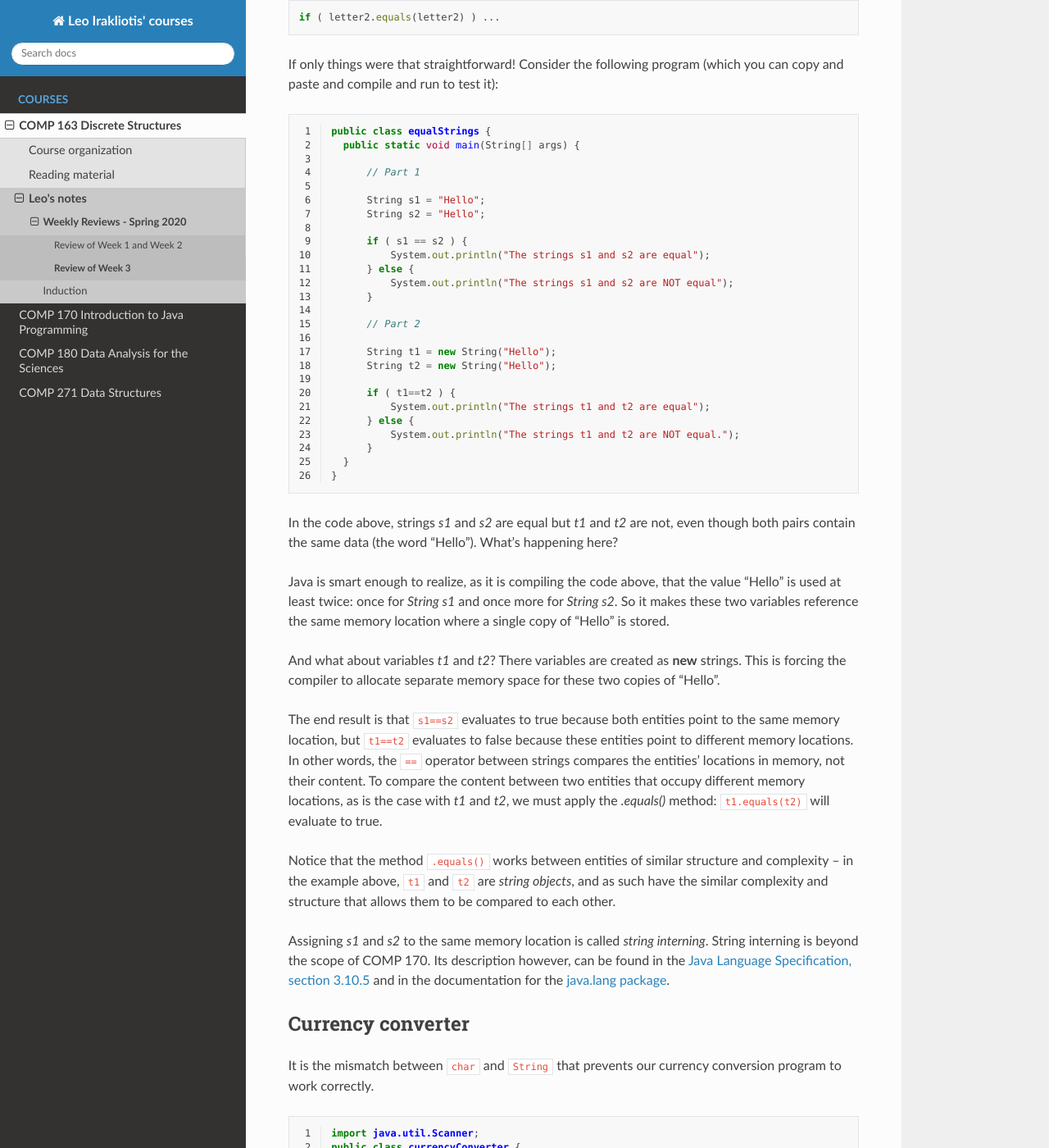
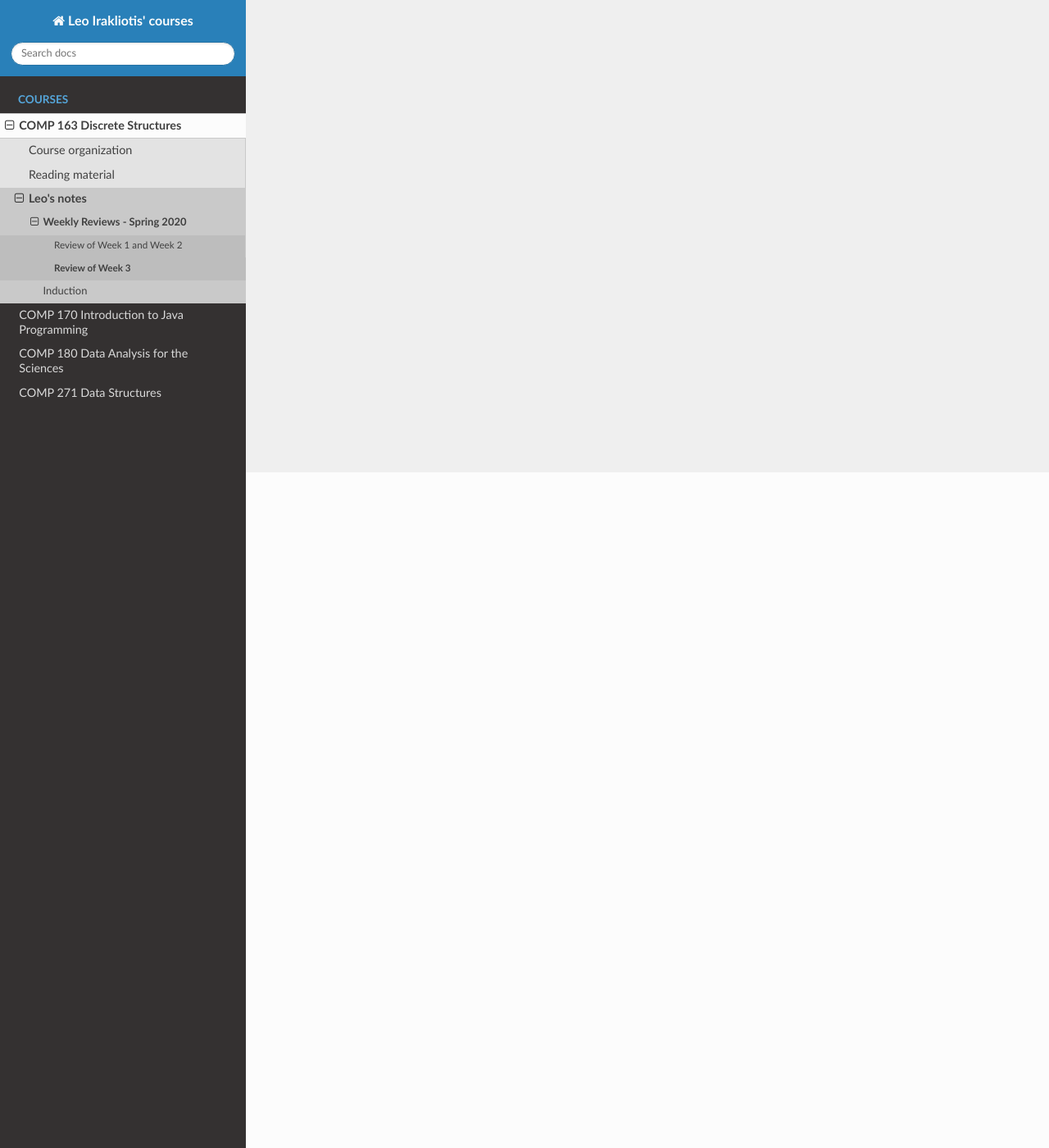
Before and after one commit to sleepyjaree/cdp, a Sphinx documentation site: the page built from source/COMP163/2020Spring/week3.rst, in a window 1280 px wide and 1400 px high, scrolled down 824 px. Shown: the whole window at 82% size. Built offline with Sphinx 7.4.7 and the Read the Docs theme 2.0.0, drawn with Linux system fonts in a browser that asks for light colours; pages that are not in the unit, such as notebooks, are missing from menus; some of the changed text lies outside the part shown.

Commit message:
final push for 31JAN2020

```diff
--- a/source/COMP163/2020Spring/week3.rst
+++ b/source/COMP163/2020Spring/week3.rst
@@ -1,113 +1,3 @@
 
 Review of Week 3
 =================
-
-In week 3 we looked at String variables and their relation to ``char`` primitive types. We also looked that the basic ``if-then-else`` control structure.
-
-A not-so-simple look into ``char`` and Strings
-----------------------------------------------
-
-One problem we saw in class has to do with the comparison between a `char` primitive and a `String` variable. Specifically, we saw that
-
-.. code-block:: java
-  :linenos:
-
-  char letter1 = 'a';
-  String letter2 = "a";
-
-results into two variables that although they *appear* to hold the same information, i.e., the letter **a,** they are two different entities. And therefore, the comparison between the two of them is not possible:
-
-.. code-block:: java
-
-  if ( letter1 == letter2 ) ...
-
-If we tried to compile a statement like the one above, we will get an error message. Because one entity is an object; the other is a primitive variable. The example we used in class is trying to compare two apples: on our left hand we have an apple. On our right hand we have a box that contains another apple. Both fruits are identical. But until we open the box, we are simply comparing an apple to a box. In this analogy, `String` is the boxed apple; `char` is the plain one. To make the entities comparable, in Java, we have to "deference" the String object, i.e., we must make it look like a primitive. This is accomplished with the `.equals()` method:
-
-.. code-block:: java
-
-  if ( letter2.equals(letter2) ) ...
-
-If only things were that straightforward! Consider the following program (which you can copy and paste and compile and run to test it):
-
-
-.. code-block:: java
-  :linenos:
-
-  public class equalStrings {
-    public static void main(String[] args) {
-
-        // Part 1
-
-        String s1 = "Hello";
-        String s2 = "Hello";
-
-        if ( s1 == s2 ) {
-            System.out.println("The strings s1 and s2 are equal");
-        } else {
-            System.out.println("The strings s1 and s2 are NOT equal");
-        }
-
-        // Part 2
-
-        String t1 = new String("Hello");
-        String t2 = new String("Hello");
-
-        if ( t1==t2 ) {
-            System.out.println("The strings t1 and t2 are equal");
-        } else {
-            System.out.println("The strings t1 and t2 are NOT equal.");
-        }
-    }
-  }
-
-In the code above, strings `s1` and `s2` are equal but `t1` and `t2` are not, even though both pairs contain the same data (the word "Hello"). What's happening here?
-
-Java is smart enough to realize, as it is compiling the code above, that the value "Hello" is used at least twice: once for `String s1` and once more for `String s2`. So it makes these two variables reference the same memory location where a single copy of "Hello" is stored.
-
-And what about variables `t1` and `t2`? There variables are created as **new** strings. This is forcing the compiler to allocate separate memory space for these two copies of "Hello".
-
-The end result is that ``s1==s2`` evaluates to true because both entities point to the same memory location, but ``t1==t2`` evaluates to false because these entities point to different memory locations. In other words, the ``==`` operator between strings compares the entities' locations in memory, not their content. To compare the content between two entities that occupy different memory locations, as is the case with `t1` and `t2`, we must apply the `.equals()` method: ``t1.equals(t2)`` will evaluate to true.
-
-Notice that the method ``.equals()`` works between entities of similar structure and complexity -- in the example above, ``t1`` and ``t2`` are *string objects*, and as such have the similar complexity and structure that allows them to be compared to each other.
-
-Assigning `s1` and `s2` to the same memory location is called *string interning*. String interning is beyond the scope of COMP 170. Its description however, can be found in the `Java Language Specification, section 3.10.5 <https://docs.oracle.com/javase/specs/jls/se7/html/jls-3.html#jls-3.10.5>`_ and in the documentation for the `java.lang package <https://docs.oracle.com/javase/10/docs/api/java/lang/String.html#intern()>`_.
-
-Currency converter
-----------------------------------------------
-
-It is the mismatch between ``char`` and ``String`` that prevents our currency conversion program to work correctly.
-
-.. code-block:: java
-  :linenos:
-
-  import java.util.Scanner;
-  public class currencyConverter {
-
-      public static final double EURUSD = 1.2; // from EUR to USD
-
-      public static void main(String[] args) {
-
-          double amountToConvert, amountConverted;
-          char fromThisCurrency;
-
-          Scanner keyboard = new Scanner(System.in);
-          amountToConvert = keyboard.nextDouble();
-          fromThisCurrency = keyboard.next().charAt(0);
-
-          if ( "D".equals(fromThisCurrency) ) {
-              amountConverted = amountToConvert*(1/EURUSD);
-          } else {
-              amountConverted = amountToConvert*EURUSD;
-          }
-
-          if ( "D".equals(fromThisCurrency) ) {
-              System.out.println ("Executing USD to EUR conversion");
-              System.out.println ( "$ "+ amountToConvert + " equal to "
-                  + "E " + amountConverted);
-          } else {
-              System.out.println ("Executing EUR to USD conversion");
-              System.out.println ( "E "+ amountToConvert + " equal to "
-                  + "$ " + amountConverted);
-          }
-      }
-  }
```
